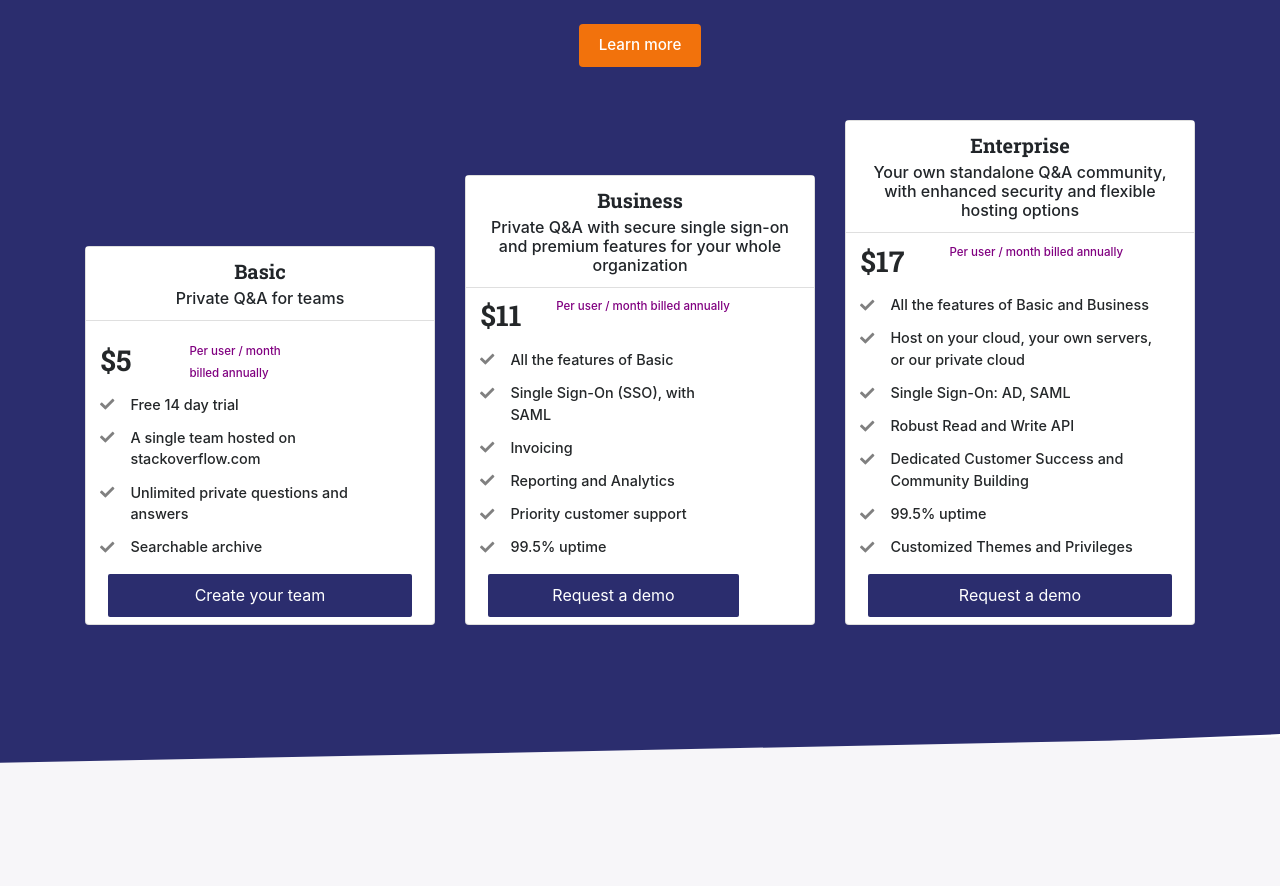
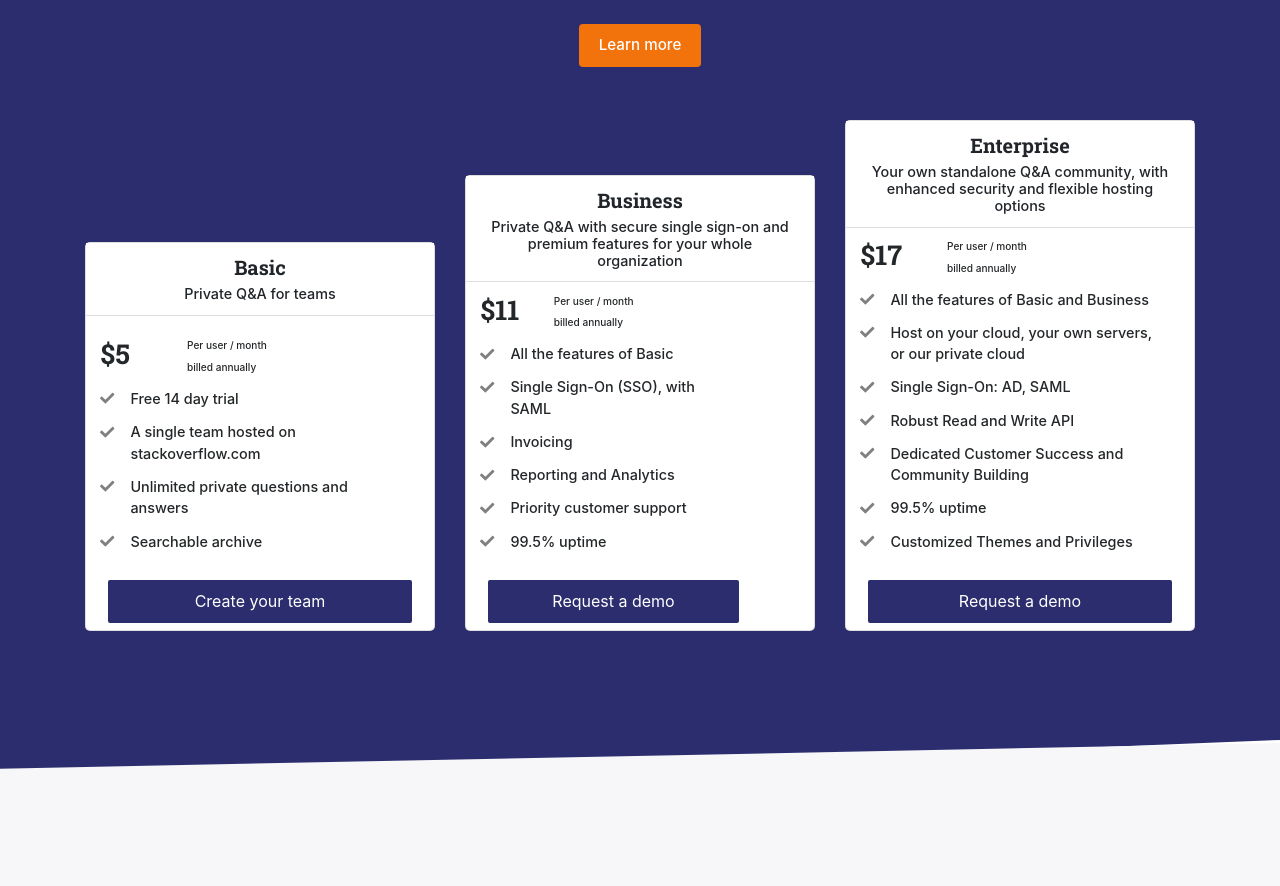
Before and after one commit to Nicknyr/Stack_Overflow, a React (Create React App) app: page / in a window 1280 px wide. Shown: the part 2240-3126 px from the top of the page. Built offline with nearby package versions, Linux system fonts and the light colour scheme.

Commit message:
Adjust sizing of dollar and plan classes in Plan.js

```diff
--- a/public/index.html
+++ b/public/index.html
@@ -2,7 +2,7 @@
 <html lang="en">
   <head>
     <meta charset="utf-8" />
-    <link rel="shortcut icon" href="%PUBLIC_URL%/favicon.ico" />
+    <link rel="shortcut icon" href="%PUBLIC_URL%/sofavicon.ico" />
     <meta name="viewport" content="width=device-width, initial-scale=1" />
     <meta name="theme-color" content="#000000" />
     <!--
@@ -28,7 +28,7 @@
     />
     <!-- Animate on Scroll styles -->
     <link rel="stylesheet" href="https://unpkg.com/aos@next/dist/aos.css" />
-    <title>React App</title>
+    <title>Stack Overflow - Where Developers Learn, Share, & Build Careers</title>
   </head>
   <body>
     <noscript>You need to enable JavaScript to run this app.</noscript>
--- a/src/components/Plans.js
+++ b/src/components/Plans.js
@@ -22,7 +22,7 @@
   left: 0;
   height: auto;
   margin-bottom: 2em;
-  border-radius: 4px;
+  border-radius: 5px;
 
   .card-body {
     padding: 0;
@@ -30,11 +30,11 @@
 
   .card-subtitle {
     text-align: center;
+    font-size: .9em;
   }
 
   .card-title {
     font-family: 'Roboto Slab', serif;
-    font-weight: light;
     color: 242729;
   }
 
@@ -44,17 +44,23 @@
     .dollar {
       font-weight: 700;
       font-family: 'Roboto Slab', serif;
-      font-size: 2em;
+      font-size: 1.9em;
     }
 
     .plan {
-      color: purple;
-      font-size: .8em;
+      color: #242729;
+      font-size: .7em;
+      display: inline-block;
+      width: 100px;
+      margin-bottom: 0;
+      margin-left: 5px;
     }
   }
 
   ul {
     padding-left: .5em;
+    //padding-top: 1em;
+    padding-bottom: .8em;
   }
 
   ul li {
@@ -182,12 +188,13 @@
                 <Card.Text>
                   <ul>
                    <li>
-                     <Row>
-                       <Col xs={{span: 3}}>
+                     <Row className="no-gutters">
+                       <Col xs={{span: 2}} md={{span: 3}}>
                          <span className="dollar">$5</span>
                        </Col>
-                       <Col xs={{span: 5}}>
-                         <span className="plan">Per user / month billed annually</span>
+                       <Col xs={{span: 4}}>
+                         <p className="plan">Per user / month</p>
+                         <p className="plan">billed annually</p>
                        </Col>
                      </Row>
                    </li>
@@ -268,12 +275,13 @@
               </ListGroup>
                 <Card.Text>
                   <ul>
-                    <Row>
-                      <Col xs={{span: 3}}>
+                    <Row className="no-gutters">
+                      <Col xs={{span: 2}} md={{span: 3}}>
                         <span className="dollar">$11</span>
                       </Col>
-                      <Col xs={{span: 9}}>
-                        <span className="plan">Per user / month billed annually</span>
+                      <Col xs={{span: 4}}>
+                        <p className="plan">Per user / month</p>
+                        <p className="plan">billed annually</p>
                       </Col>
                     </Row>
                    <li> </li>
@@ -382,12 +390,13 @@
               </ListGroup>
                 <Card.Text>
                   <ul>
-                    <Row>
-                      <Col xs={{span: 3}}>
+                    <Row className="no-gutters">
+                      <Col xs={{span: 2}} md={{span: 3}}>
                         <span className="dollar">$17</span>
                       </Col>
-                      <Col xs={{span: 9}}>
-                        <span className="plan">Per user / month billed annually</span>
+                      <Col xs={{span: 4}}>
+                        <p className="plan">Per user / month</p>
+                        <p className="plan">billed annually</p>
                       </Col>
                     </Row>
                    <li>
```
Also changed, not shown: 1 other file (tests, documents, lock files or other folders).
